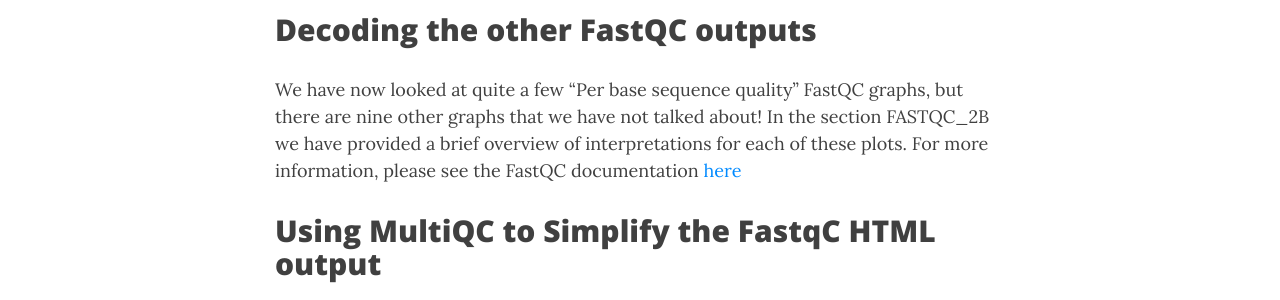
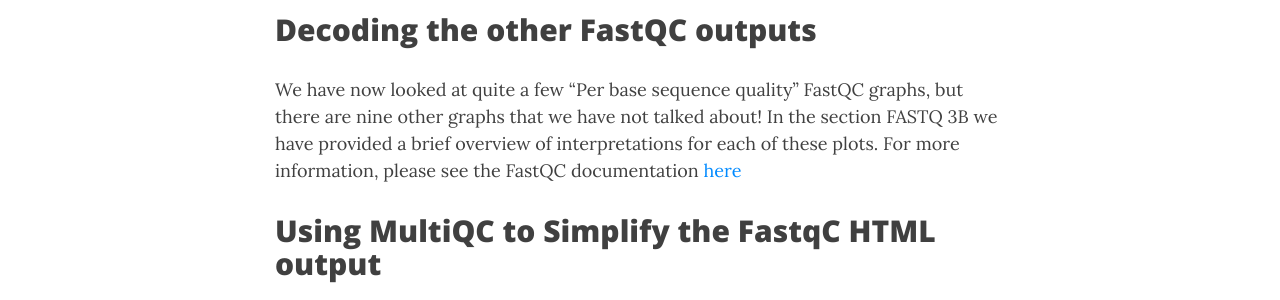
Before and after one commit to theheking/babs-rna-seq-2024, a Jekyll site: the page built from practical_overview/Week3_FASTQC.md, in a window 1280 px wide and 900 px high, scrolled down 13330 px. Shown: the part 182-482 px from the top of the window. Built offline with Jekyll 4.4.1, drawn with Linux system fonts in a browser that asks for light colours; nearby versions of some CDN libraries; comment, search, counter and statistics services are not loaded.

Commit message:
Update Week3_FASTQC.md

```diff
--- a/practical_overview/Week3_FASTQC.md
+++ b/practical_overview/Week3_FASTQC.md
@@ -455,7 +455,7 @@ Depending on your system, you should be able to select and open them all at once
 Decoding the other FastQC outputs
 ---------------------------------
 
-We have now looked at quite a few “Per base sequence quality” FastQC graphs, but there are nine other graphs that we have not talked about! In the section FASTQC_2B we have provided a brief overview of interpretations for each of these plots. For more information, please see the FastQC documentation [here](https://www.bioinformatics.babraham.ac.uk/projects/fastqc/Help/)
+We have now looked at quite a few “Per base sequence quality” FastQC graphs, but there are nine other graphs that we have not talked about! In the section FASTQ 3B we have provided a brief overview of interpretations for each of these plots. For more information, please see the FastQC documentation [here](https://www.bioinformatics.babraham.ac.uk/projects/fastqc/Help/)
 
 
 Using MultiQC to Simplify the FastqC HTML output
```
